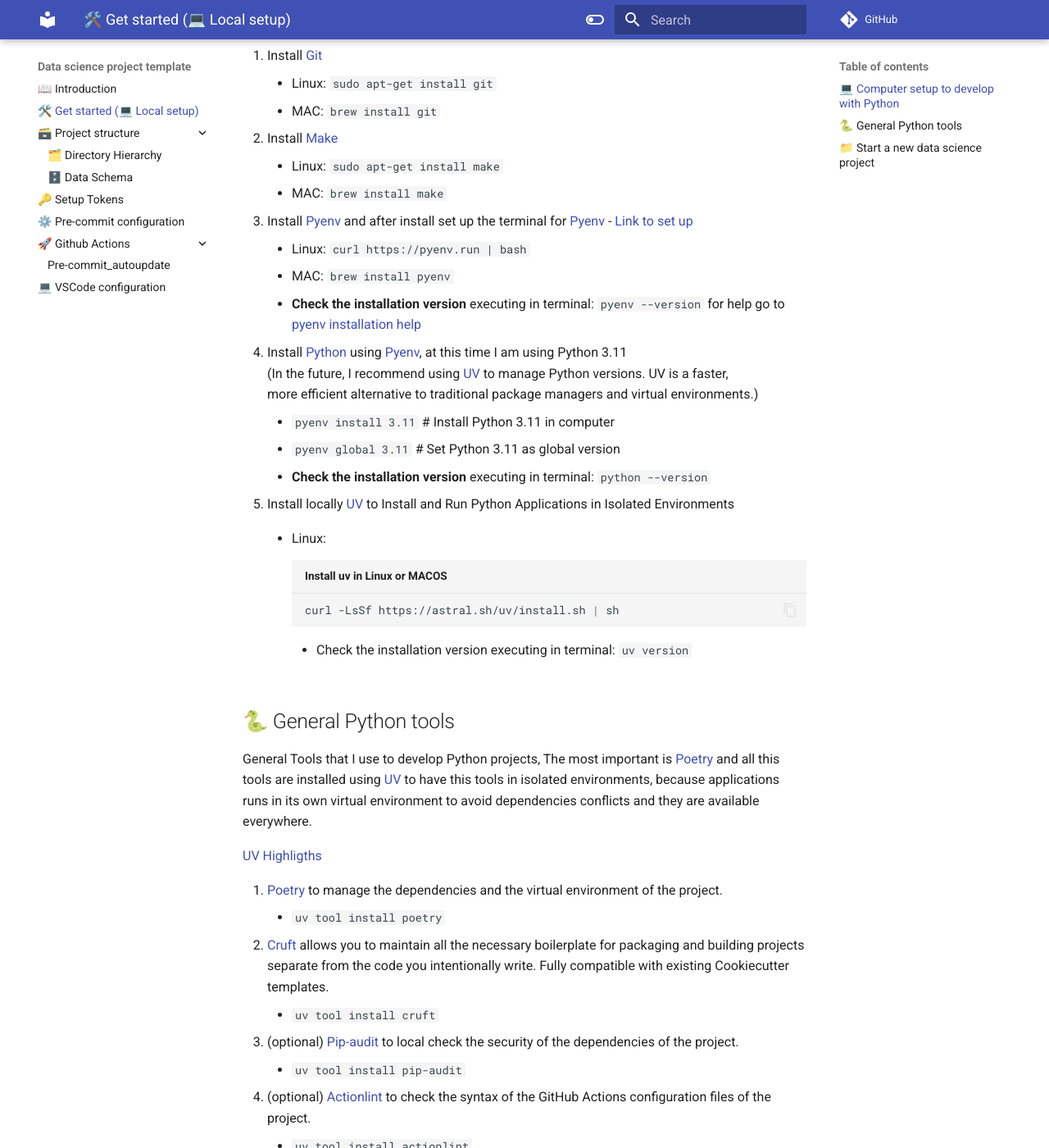
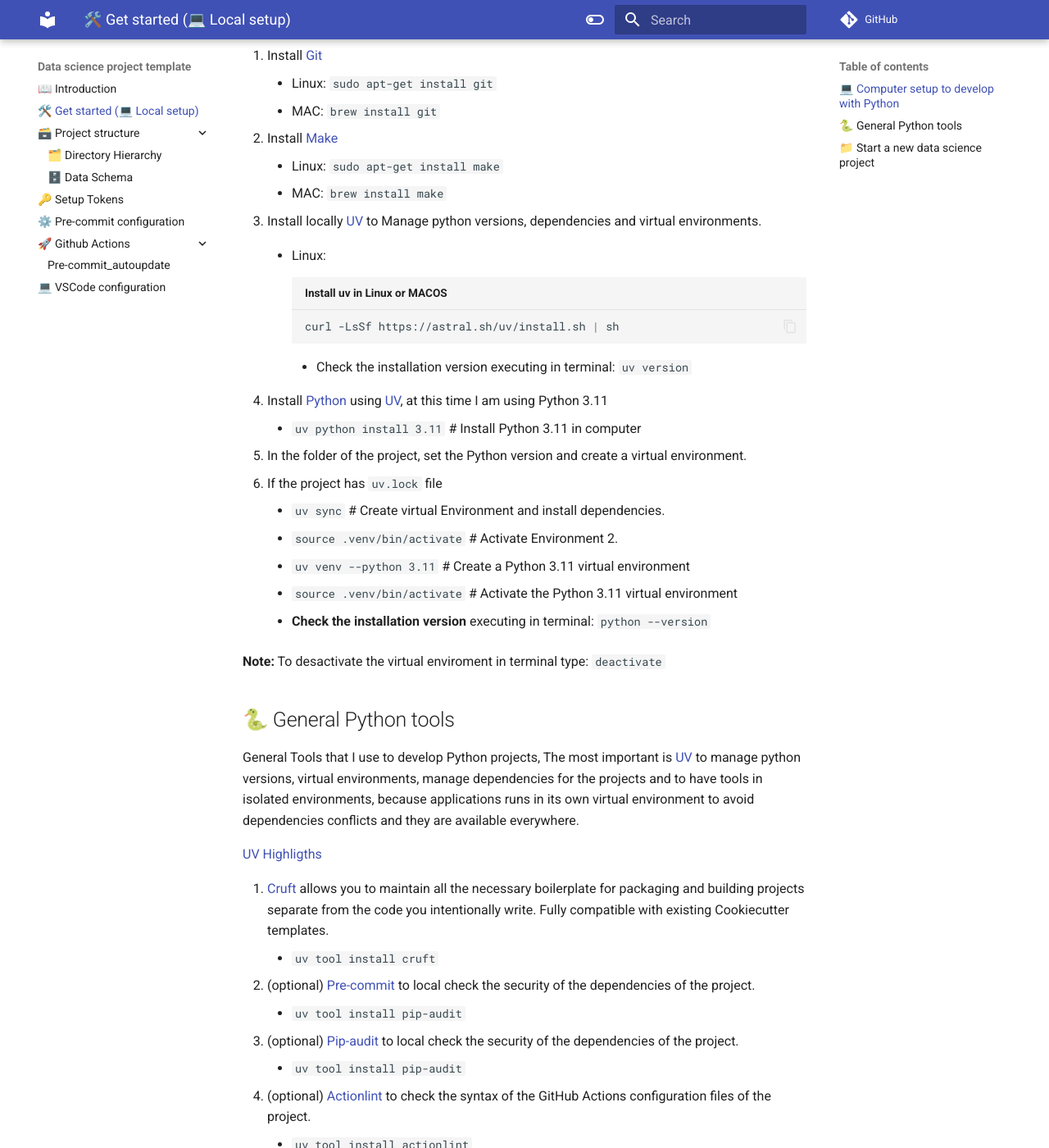
Before and after one commit to JoseRZapata/data-science-project-template, an MkDocs documentation site: the page built from docs/local_setup.md, in a window 1280 px wide and 1400 px high, scrolled down 308 px. Shown: the whole window at 82% size. Built offline with MkDocs 1.6.1 and Material for MkDocs 9.7.7, drawn with Linux system fonts in a browser that asks for light colours; comment, search, counter and statistics services are not loaded; some of the changed text lies outside the part shown.

Commit message:
📝 update documentation to UV

````diff
--- a/docs/local_setup.md
+++ b/docs/local_setup.md
@@ -12,17 +12,7 @@
 2. Install [Make]
       - Linux: `sudo apt-get install make`
       - MAC: `brew install make`
-3. Install [Pyenv] and after install set up the terminal for [Pyenv] - [Link to set up](https://github.com/pyenv/pyenv?tab=readme-ov-file#set-up-your-shell-environment-for-pyenv)
-      - Linux: `curl https://pyenv.run | bash`
-      - MAC: `brew install pyenv`
-      - **Check the installation version** executing in terminal: `pyenv --version` for help go to [pyenv installation help](https://github.com/pyenv/pyenv?tab=readme-ov-file#set-up-your-shell-environment-for-pyenv)
-4. Install [Python] using [Pyenv], at this time I am using Python 3.11
-   (In the future, I recommend using [UV] to manage Python versions. UV is a faster,
-   more efficient alternative to traditional package managers and virtual environments.)
-      - `pyenv install 3.11` # Install Python 3.11 in computer
-      - `pyenv global 3.11` # Set Python 3.11 as global version
-      - **Check the installation version** executing in terminal: `python --version`
-5. Install locally [UV] to Install and Run Python Applications in Isolated Environments
+3. Install locally [UV] to Manage python versions, dependencies and virtual environments.
       - Linux:
 
         ```bash title="Install uv in Linux or MACOS"
@@ -31,22 +21,36 @@
 
         - Check the installation version executing in terminal: `uv version`
 
+4. Install [Python] using [UV], at this time I am using Python 3.11
+      - `uv python install 3.11` # Install Python 3.11 in computer
+
+5. In the folder of the project, set the Python version and create a virtual environment.
+   1. If the project has `uv.lock` file
+      - `uv sync` # Create virtual Environment and install dependencies.
+      - `source .venv/bin/activate` # Activate Environment
+   2.
+      - `uv venv --python 3.11` # Create a Python 3.11 virtual environment
+      - `source .venv/bin/activate` # Activate the Python 3.11 virtual environment
+      - **Check the installation version** executing in terminal: `python --version`
+
+**Note:** To desactivate the virtual enviroment in terminal type: `deactivate`
+
 ## 🐍 General Python tools
 
-General Tools that I use to develop Python projects, The most important is [Poetry] and all this tools are installed using [UV] to have this tools in isolated environments, because applications runs in its own virtual environment to avoid dependencies conflicts and they are available everywhere.
+General Tools that I use to develop Python projects, The most important is [UV] to manage python versions, virtual environments, manage dependencies for the projects and to have tools in isolated environments, because applications runs in its own virtual environment to avoid dependencies conflicts and they are available everywhere.
 
 [UV Highligths](https://github.com/astral-sh/uv?tab=readme-ov-file#highlights)
 
-1. [Poetry] to manage the dependencies and the virtual environment of the project.
-      - `uv tool install poetry`
-2. [Cruft] allows you to maintain all the necessary boilerplate for packaging and building projects separate from the code you intentionally write. Fully compatible with existing Cookiecutter templates.
+1. [Cruft] allows you to maintain all the necessary boilerplate for packaging and building projects separate from the code you intentionally write. Fully compatible with existing Cookiecutter templates.
       - `uv tool install cruft`
+2. (optional) [Pre-commit] to local check the security of the dependencies of the project.
+      - `uv tool install pip-audit`
 3. (optional) [Pip-audit] to local check the security of the dependencies of the project.
       - `uv tool install pip-audit`
 4. (optional) [Actionlint] to check the syntax of the GitHub Actions configuration files of the project.
       - `uv tool install actionlint`
 
-**Note:** [UV] is a tool that wants to replace the need of [Pyenv], [Poetry] and other ones. So is very possible that in the future I will use [UV] to manage the python versions, environments and dependencies.
+**Note:** [UV] replace tool like [Pyenv], [Poetry] and other ones to manage the python versions, environments and dependencies.
 
 ## 📁 Start a new data science project
 
@@ -57,18 +61,21 @@
     ```
 
 2. Answer the questions to create the project.
-3. Run `make init_env` to init [Git] and [Poetry]. Or You can do the same running this commands:
+3. Run `make init_env` to init [Git] Or You can do the same running this commands:
 
     ```shell title="init environment"
         git init -b main
-        poetry install
-        poetry run pre-commit install
         git add .
         git commit -m "🎉 Begin a project, Initial commit"
-        poetry shell
     ```
 
-4. 🎉 Congrats Start coding your project.
+4. Run `make install` to install the dependencies of the project. Or You can do the same running this commands:
+
+    ```shell title="install dependencies"
+        uv sync --all-groups
+    ```
+
+5. 🎉 Congrats Start coding your project.
 
 ---
 [Actionlint]: https://github.com/Mateusz-Grzelinski/actionlint-py
@@ -78,6 +85,7 @@
 [Make]: https://www.gnu.org/software/make/manual/make.html
 [Pip-audit]: https://github.com/pypa/pip-audit
 [Poetry]: https://python-poetry.org/docs/
+[Pre-commit]: https://pre-commit.com/
 [Pyenv]: https://github.com/pyenv/pyenv?tab=readme-ov-file#installation
 [Python]: https://www.python.org/downloads/
 [UV]: https://docs.astral.sh/uv/
````
Also changed, not shown: README.md (+1 -0 lines), docs/pre-commit.md (+3 -4 lines), docs/setup_tokens.md (+3 -3 lines).
